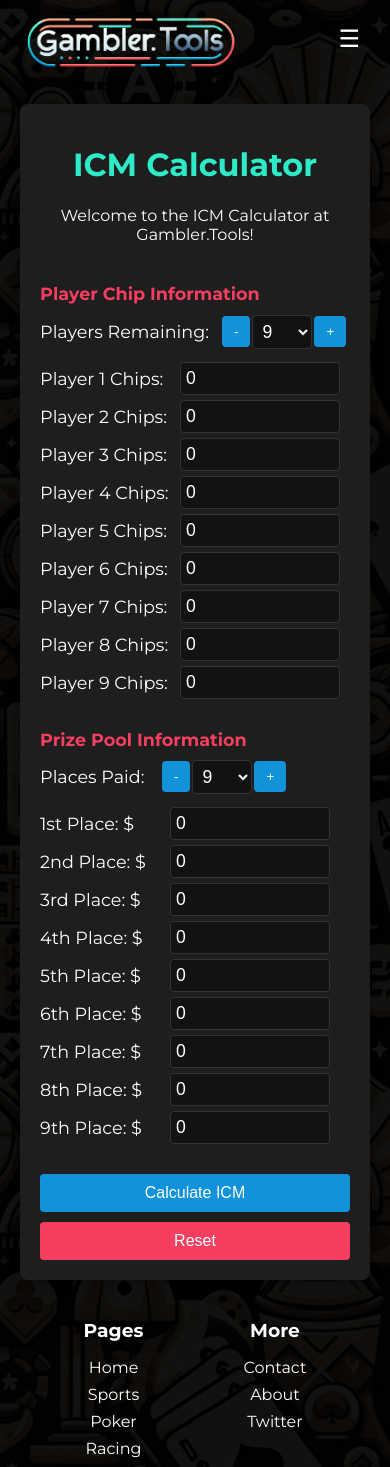
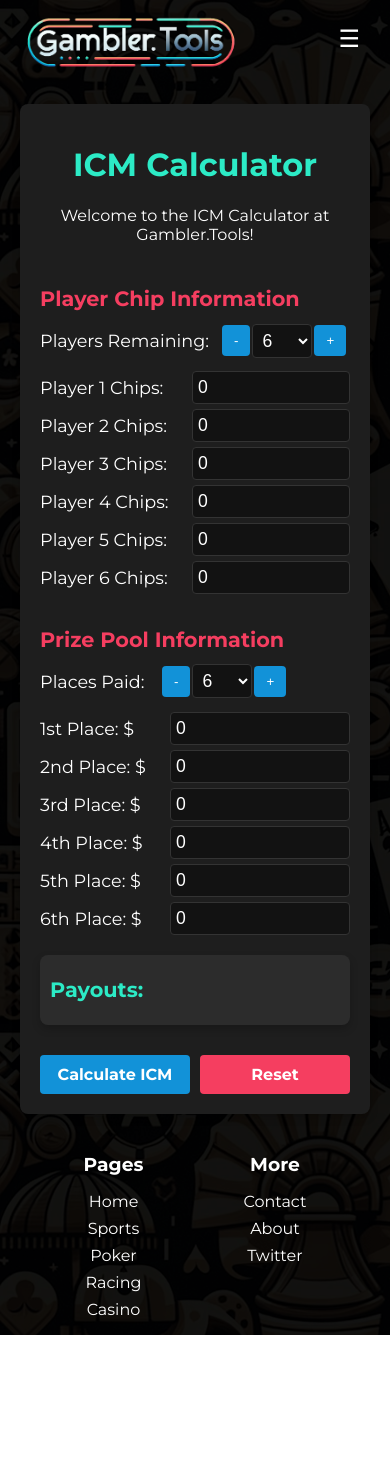
Before and after one commit to jacobnaumann/gambler.tools, a React (Create React App) app: page /poker/icmcalculator in a window 390 px wide. Shown: the top 1467 px of the page. After the commit the page ends 1335 px from the top, so only its background shows below. Built offline with nearby package versions, Linux system fonts and the light colour scheme.

Commit message:
Added:     -Loading indicator for while ICM is being caluclated
Modified:
    -ICMCalculator.js (loading indicator + validation)
    -ICMCalculator.css (styling for desktop and improved on mobile)
    -ICM Results (loading indicator)

Removed:
    asdf.js (old payouts js file)

```diff
--- a/src/poker/ICMCalculator/ICMButtons.js
+++ b/src/poker/ICMCalculator/ICMButtons.js
@@ -3,10 +3,10 @@ import React from 'react';
 const Buttons = ({ onCalculate, onReset }) => {
     return (
         <div className="icm-calculate-reset-buttons">
-            <button onClick={onCalculate} className='calculate-button'>
+            <button onClick={onCalculate} className='icm-calculate-button'>
                 Calculate ICM
             </button>
-            <button onClick={onReset} className='reset-button'>
+            <button onClick={onReset} className='icm-reset-button'>
                 Reset
             </button>
         </div>
--- a/src/poker/ICMCalculator/ICMCalculator.css
+++ b/src/poker/ICMCalculator/ICMCalculator.css
@@ -41,7 +41,7 @@
 }
 
 .payouts-container label {
-    width: 120px;
+    width: 180px;
 
 }
 
@@ -62,8 +62,16 @@
 }
 
 .player-chips label {
-    width: 130px;
+    width: auto; /* Let the width be determined by content up to a maximum width */
+    min-width: 142px;
+    max-width: 200px;
 }
+.payout-amount label {
+    width: auto; /* Let the width be determined by content up to a maximum width */
+    min-width: 120px;
+    max-width: 200px; /* Adjust as needed */
+}
+
 
 .number-of-players {
     margin-bottom: 8px;
@@ -78,9 +86,10 @@
     padding: 0;
     margin: 5px 0 -10px 0;
 }
+
 .info-title h2 {
     color: var(--tertiary-color);
-    font-size: 1.1rem;
+    font-size: 1.3rem;
 }
 
 
@@ -92,11 +101,12 @@
     background-color: var(--dark-bg);
     color: var(--text-color);
     font-size: 1.1rem;
+    box-sizing: border-box;
+    /* Adjust width to be responsive instead of a fixed min-width */
+    width: calc(100% - 20px);
 }
 
-.structure-container input {
-    width: 160px;
-}
+
 
 .structure-container select {
     width: 60px;
@@ -121,41 +131,144 @@
     color: var(--text-color);
     background-color: var(--secondary-color);
     cursor: pointer;
+    font-family: inherit;
+    font-weight: bold;
+    font-size: 1rem;
 }
 
-.icm-calculate-reset-buttons .reset-button {
+.icm-calculate-reset-buttons .icm-reset-button {
     background-color: var(--tertiary-color);
 }
 
 /* ICM Results Styling */
 .icm-results {
     background-color: var(--light-accent);
-    padding: 5px 10px 8px; /* Increased padding for better spacing */
+    padding: 5px 10px 8px;
+    /* Increased padding for better spacing */
     border-radius: 8px;
     box-shadow: 0 4px 8px rgba(0, 0, 0, 0.2);
-    margin: 20px auto; /* Increased margin for better spacing */
+    margin: 20px auto;
+    /* Increased margin for better spacing */
 }
 
 .icm-results h2 {
     color: var(--primary-color);
-    margin-bottom: 15px; /* Increased margin for better spacing */
+    margin-bottom: 15px;
+    /* Increased margin for better spacing */
     font-size: 1.3rem;
 }
 
 .icm-payout .payout-line {
     display: flex;
-    justify-content: flex-start; /* Align to the start to prevent stretching */
+    justify-content: flex-start;
+    /* Align to the start to prevent stretching */
     align-items: center;
-    margin: 8px 0; /* Top and bottom margin for each payout line */
+    margin: 8px 0;
+    /* Top and bottom margin for each payout line */
 }
 
 .icm-payout .player-label {
-    margin-right: 15px; /* Add margin to separate from the amount */
+    margin-right: 15px;
+    /* Add margin to separate from the amount */
     font-size: 1.1rem;
-    width: 80px;
+    min-width: 80px;
 }
 
 .icm-payout .payout-amount {
     text-align: left;
     font-size: 1.1rem;
 }
+
+/* CSS for Calculation Progress Text */
+.calculation-progress {
+    color: var(--primary-color);
+    text-align: center;
+    padding: 10px;
+    font-size: 1.2rem;
+    margin-top: 20px;
+  }
+
+  /* CSS for a Visual Progress Bar */
+  .calculation-progress-bar {
+    background-color: var(--light-accent);
+    border-radius: 4px;
+    overflow: hidden; /* Ensures the inner bar stays within the border radius */
+    position: relative;
+    height: 20px;
+    width: 100%;
+    margin: 10px 0;
+  }
+
+  .calculation-progress-bar-inner {
+    background-color: var(--primary-color);
+    height: 100%;
+    transition: width 0.5s ease; /* Smooth transition for the width */
+  }
+
+  /* Add this to your existing CSS */
+  .icm-calculate-reset-buttons {
+    display: flex;
+    justify-content: space-between;
+    gap: 10px;
+    margin-top: 20px;
+  }
+
+  .icm-calculate-reset-buttons button {
+    flex-grow: 1;
+  }
+
+  .loading-container {
+    display: flex;
+    justify-content: center;
+    align-items: center;
+    height: 100px;
+}
+
+.spinner {
+    border: 4px solid rgba(255, 255, 255, 0.3);
+    border-radius: 50%;
+    border-top: 4px solid var(--primary-color);
+    width: 40px;
+    height: 40px;
+    animation: spin 2s linear infinite;
+}
+
+@keyframes spin {
+    0% { transform: rotate(0deg); }
+    100% { transform: rotate(360deg); }
+}
+
+
+/* Media Query for Desktop View */
+@media (min-width: 780px) {
+    .structure-container {
+        display: grid;
+        grid-template-columns: repeat(2, 1fr);
+        grid-gap: 20px;
+    }
+
+    .player-chips label {
+        width: auto; /* Let the width be determined by content up to a maximum width */
+        min-width: 142px;
+        max-width: 200px; /* Adjust as needed */
+    }
+    .payout-amount label {
+        width: auto; /* Let the width be determined by content up to a maximum width */
+        min-width: 120px;
+        max-width: 200px; /* Adjust as needed */
+    }
+
+    .structure-container select {
+        width: 60px; /* Full width of their container */
+    }
+
+    .icm-calculate-reset-buttons {
+        display: flex;
+        justify-content: space-between; /* Adjust buttons to be spaced out across the container */
+        gap: 20px;
+    }
+
+    .icm-results {
+        grid-column: 1 / -1; /* Full width of the grid */
+    }
+}
--- a/src/poker/ICMCalculator/ICMCalculator.js
+++ b/src/poker/ICMCalculator/ICMCalculator.js
@@ -5,11 +5,12 @@ import ICMButtons from './ICMButtons';
 import './ICMCalculator.css';
 
 const ICMCalculator = () => {
-    const [numberOfPlayers, setNumberOfPlayers] = useState(9);
+    const [numberOfPlayers, setNumberOfPlayers] = useState(6);
     const [playerChips, setPlayerChips] = useState([]);
-    const [numberOfPlacesPaid, setNumberOfPlacesPaid] = useState(9); // New state for number of places paid
+    const [numberOfPlacesPaid, setNumberOfPlacesPaid] = useState(6); // New state for number of places paid
     const [payouts, setPayouts] = useState([]);
     const [icmResults, setIcmResults] = useState([]);
+    const [isLoading, setIsLoading] = useState(false); // New state variable for loading status
 
     const handleNumberOfPlayersChange = (num) => {
         setNumberOfPlayers(num);
@@ -35,17 +36,53 @@ const ICMCalculator = () => {
         setPayouts(new Array(num).fill(0)); // Reset payouts when number of places paid changes
     };
 
+    // Validation function for player chips
+    const validatePlayerChips = () => {
+        for (let i = 0; i < playerChips.length; i++) {
+            if (typeof playerChips[i] !== 'number' || playerChips[i] <= 0) {
+                return { isValid: false, message: `Invalid chip count for Player ${i + 1}` };
+            }
+        }
+        return { isValid: true };
+    };
+
+    // Validation function for payout amounts
+    const validatePayouts = () => {
+        for (let i = 0; i < payouts.length; i++) {
+            if (typeof payouts[i] !== 'number' || payouts[i] <= 0) {
+                return { isValid: false, message: `Invalid payout amount for Place ${i + 1}` };
+            }
+        }
+        return { isValid: true };
+    };
+
     const calculateICM = () => {
-        const icmResults = calculateICMResults(playerChips, payouts);
-        setIcmResults(icmResults);
+        const playerChipsValidation = validatePlayerChips();
+        const payoutsValidation = validatePayouts();
+
+        if (!playerChipsValidation.isValid) {
+            alert(playerChipsValidation.message);
+            return;
+        }
+
+        if (!payoutsValidation.isValid) {
+            alert(payoutsValidation.message);
+            return;
+        }
+        setIsLoading(true); // Set loading to true when calculation starts
+        setTimeout(() => {
+            const icmResults = calculateICMResults(playerChips, payouts);
+            setIcmResults(icmResults);
+            setIsLoading(false); // Set loading to false when calculation ends
+        }, 0); // Execute calculations asynchronously
     };
 
     const resetCalculator = () => {
-        setNumberOfPlayers(9);
+        setNumberOfPlayers(6);
         setPlayerChips([]);
         setPayouts([]);
         setIcmResults([]);
-        setNumberOfPlacesPaid(9);
+        setNumberOfPlacesPaid(6);
     };
 
     return (
@@ -62,7 +99,7 @@ const ICMCalculator = () => {
                 payouts={payouts}
                 onPayoutsChange={handlePayoutsChange}
             />
-            {icmResults.length > 0 && <ICMResults results={icmResults} />}
+            <ICMResults results={icmResults} isLoading={isLoading} />
             <ICMButtons
                 onCalculate={calculateICM}
                 onReset={resetCalculator}
@@ -74,7 +111,7 @@ const ICMCalculator = () => {
 export default ICMCalculator;
 
 
-function calculateICMResults(playerChips, prizes) {
+const calculateICMResults = (playerChips, prizes) => {
     const numPlayers = playerChips.length;
     const totalChips = playerChips.reduce((acc, val) => acc + val, 0);
     const normalizedChips = playerChips.map(chips => chips / (totalChips / numPlayers));
@@ -85,7 +122,7 @@ function calculateICMResults(playerChips, prizes) {
     for (let sim = 0; sim < numSimulations; sim++) {
         let places = normalizedChips.map(q => Math.pow(Math.random(), 1.0 / q));
         let sortedIndices = places.map((val, idx) => idx)
-                                  .sort((a, b) => places[b] - places[a]);
+            .sort((a, b) => places[b] - places[a]);
 
         sortedIndices.forEach((playerIdx, rank) => {
             prizeDistributions[playerIdx] += prizes[rank] || 0;
--- a/src/poker/ICMCalculator/ICMResults.js
+++ b/src/poker/ICMCalculator/ICMResults.js
@@ -1,7 +1,7 @@
 import React from 'react';
+import LoadingIndicator from './LoadingIndicator'; // Ensure this is correctly imported
 
-const ICMResults = ({ results }) => {
-    // Function to format the result as currency with commas
+const ICMResults = ({ results, isLoading }) => {
     const formatCurrency = (amount) => {
         return amount.toLocaleString('en-US', { minimumFractionDigits: 2, maximumFractionDigits: 2 });
     };
@@ -12,12 +12,16 @@ const ICMResults = ({ results }) => {
                 <h2>Payouts:</h2>
             </div>
             <div className='icm-payout'>
-                {results.map((result, index) => (
-                    <div key={index} className="payout-line">
-                        <span className="player-label">Player {index + 1}:</span>
-                        <span className="payout-amount">${formatCurrency(result)}</span>
-                    </div>
-                ))}
+                {isLoading ? (
+                    <LoadingIndicator />
+                ) : (
+                    results.map((result, index) => (
+                        <div key={index} className="payout-line">
+                            <span className="player-label">Player {index + 1}:</span>
+                            <span className="payout-amount">${formatCurrency(result)}</span>
+                        </div>
+                    ))
+                )}
             </div>
         </div>
     );
--- /dev/null
+++ b/src/poker/ICMCalculator/LoadingIndicator.js
@@ -0,0 +1,11 @@
+import React from 'react';
+
+const LoadingIndicator = () => {
+    return (
+        <div className="loading-container">
+            <div className="spinner"></div>
+        </div>
+    );
+};
+
+export default LoadingIndicator;
--- a/src/sports/ParlayCalculator/ParlayCalculator.css
+++ b/src/sports/ParlayCalculator/ParlayCalculator.css
@@ -159,6 +159,9 @@
     color: var(--text-color);
     background-color: var(--secondary-color);
     cursor: pointer;
+    font-family: inherit;
+    font-weight: bold;
+    font-size: 1rem;
 }
 
 .calculate-reset-buttons .reset-button {
```
Also changed, not shown: src/poker/ICMCalculator/asdf.js (deleted, +0 -27 lines).
